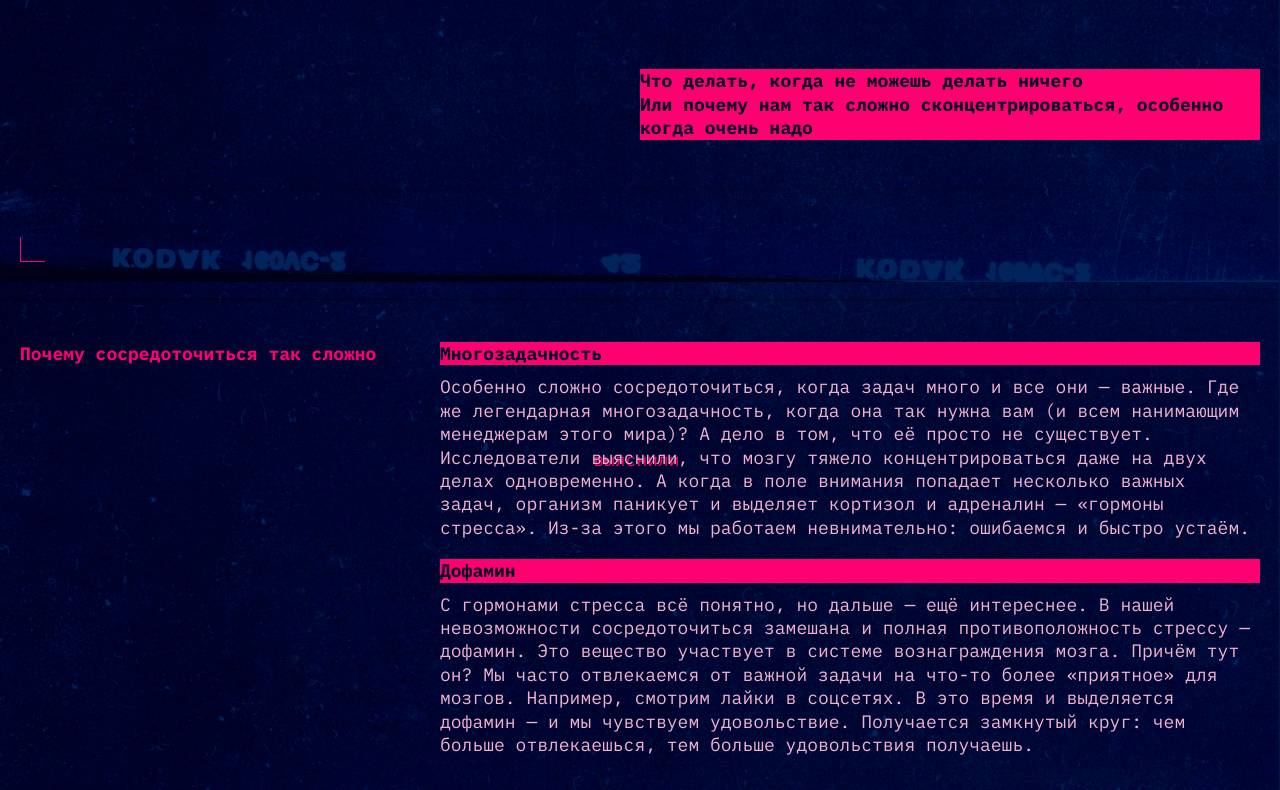
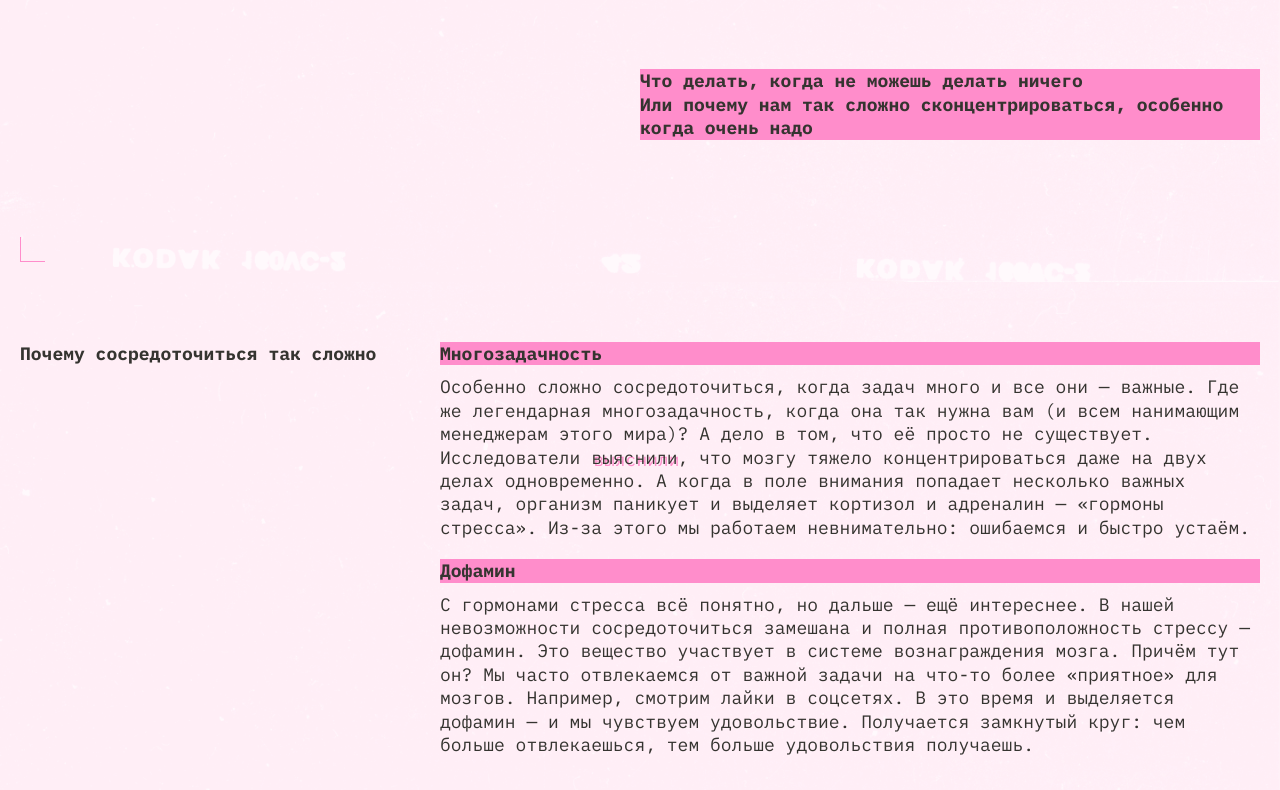
Before and after one commit to cosmo-kn/slozhno-sosredotochitsya-fd, a website: page index.html in a window 1280 px wide. Shown: the part 518-1308 px from the top of the page. Drawn offline with Linux system fonts and the light colour scheme.

Commit message:
fin vers added support light theme

```diff
--- a/index.html
+++ b/index.html
@@ -10,11 +10,12 @@
     <link rel="apple-touch-icon" href="/images/mobile-icon.png" />
     <title>Сложно сосредоточиться</title>
     <link rel="stylesheet" href="/fonts/fonts.css" />
+    <link rel="stylesheet" href="./styles/globals.css" />
     <link rel="stylesheet" href="./styles/variables.css" />
-    <link rel="stylesheet" href="./styles/globals.css" />
     <link rel="stylesheet" href="./styles/style.css" />
     <link rel="stylesheet" href="./styles/dark.css" />
     <link rel="stylesheet" href="./styles/light.css" />
+
     <script src="./scripts/script.js"></script>
   </head>
   <body class="page">
--- a/styles/dark.css
+++ b/styles/dark.css
@@ -1,16 +1,26 @@
-/*
-  Специально для тёмной темы при наличии класса,
-  здесь окажутся стили, которые нужно переопределить принудительно,
-  переключая тему
-*/
-
 :root.theme-dark {
-  /* сохраните этот селектор в приведённом виде.
-    Так стили написанные ниже будут иметь больший вес,
-    чем стили в медиазапросе предпочтений пользователя
-  */
+  --text-color-main: #f1b2ce;
+  --accent-color: #ff0070;
+  --main-title-color: #db00ff;
+  --text-color-subtitle: #000028;
+  --background-image: url(../images/cover-image-dark.png);
+  --hover-theme-menu-button: #ff006f66;
+  --background-color: #00032d;
 }
 
 .theme-dark .page {
-  /* Вам также нужно будет написать ряд подобных селекторов */
+  --background-color: #00032d;
+  --background-image: url(../images/cover-image-dark.png);
 }
+
+.theme-dark .section-title {
+  --accent-color: #ff0070;
+}
+
+.theme-dark .header__theme-menu-button:hover {
+  --hover-theme-menu-button: #ff006f66;
+}
+
+.theme-dark .header__theme-menu-button:disabled {
+  --accent-color: #ff0070;
+}
--- a/styles/light.css
+++ b/styles/light.css
@@ -1,20 +1,64 @@
-/*
-  Специально для светлой темы при наличии класса.
-  Здесь окажутся стили, которые нужно переопределить принудительно,
-  переключая тему
-*/
+:root.theme-light {
+  --text-color-main: #353430;
+  --accent-color: #ff8dcb;
+  --main-title-color: #ffc2e6;
+  --text-color-subtitle: #353430;
+  --background-image: url(../images/cover-image-light.png);
+  --hover-theme-menu-button: #32312d66;
+  --background-color: #ffeef6;
+}
+
+.theme-light .page {
+  --background-color: #ffeef6;
+  --background-image: url(../images/cover-image-light.png);
+}
+
+.theme-light .section-title {
+  --accent-color: #353430;
+}
+
+.theme-light .header__label-record {
+  display: none;
+}
+
+.theme-light .header__theme-menu-button:hover {
+  --hover-theme-menu-button: #32312d66;
+}
+
+.theme-light .header__theme-menu-button:disabled {
+  --accent-color: #353430;
+}
 
 @media (prefers-color-scheme: light) {
 
-  :root.theme-light {
+  :root {
+    --text-color-main: #353430;
+    --accent-color: #ff8dcb;
+    --main-title-color: #ffc2e6;
+    --text-color-subtitle: #353430;
+    --background-image: url(../images/cover-image-light.png);
+    --hover-theme-menu-button: #32312d66;
+    --background-color: #ffeef6;
+  }
+
+  .page {
+    --background-color: #ffeef6;
     --background-image: url(../images/cover-image-light.png);
   }
+
+  .section-title {
+    --accent-color: #353430;
+  }
+
+ .header__label-record {
+    display: none;
+  }
+
+  .header__theme-menu-button:hover {
+    --hover-theme-menu-button: #32312d66;
+  }
+
+  .header__theme-menu-button:disabled {
+    --accent-color: #353430;
+  }
 }
-/* сохраните этот селектор в приведённом виде.
-    Так стили написанные ниже будут иметь больший вес,
-    чем стили в медиазапросе предпочтений пользователя
-  */
-
-.theme-light .page {
-  /* Вам также нужно будет написать ряд подобных селекторов */
-}
--- a/styles/style.css
+++ b/styles/style.css
@@ -4,7 +4,7 @@
   font-family: var(--font-family-main, monospace);
   font-size: var(--font-size-main, 116px);
   line-height: var(--line-height-main, 0.83);
-  background-color: var(--dark-color, #000028);
+  background-color: var(--background-color);
   background-image: var(--background-image);
   background-position: center;
   background-size: cover;
@@ -17,7 +17,7 @@ a {
 }
 
 a:hover {
-  border-block-end: 1px solid var(--text-color-main, #f1b2ce);
+  border-block-end: 1px solid currentColor;
 }
 
 a:focus {
@@ -57,13 +57,13 @@ a:focus-visible {
 }
 
 .header__theme-menu-button:hover {
-  border-color: #ff006f66;
+  border-color: var(--hover-theme-menu-button);
   cursor: pointer;
 }
 
 .header__theme-menu-button:disabled {
   border: 1px solid var(--accent-color, #ff0070);
-  cursor: initial;
+  pointer-events: none;
 }
 
 .header__theme-menu-list {
@@ -77,7 +77,7 @@ a:focus-visible {
 }
 
 .header__theme-menu-button:focus-visible {
-  border-block-end: 1px solid #ff0070;
+  border-block-end: 1px solid currentColor;
 }
 
 .title-main {
@@ -93,7 +93,7 @@ a:focus-visible {
 }
 
 .title-decor {
-  color: var(--dark-color, #000028);
+  color: var(--text-color-subtitle, #000028);
   font-weight: var(--weight-bold);
   background-color: var(--accent-color, #ff0070);
 }
@@ -149,7 +149,7 @@ a:focus-visible {
 /* ОСНОВНАЯ ЧАСТЬ  */
 
 .main {
-  margin-block-start: var(--margin-sm);
+  margin-block-start: var(--spacing-l);
 }
 
 .main p {
@@ -172,7 +172,7 @@ a:focus-visible {
 
 .content-section {
   padding: 0 var(--spacing-sm) var(--spacing-sm);
-  margin-block-end: var(--margin-sm);
+  margin-block-end: var(--spacing-l);
   max-inline-size: 100%;
 }
 
@@ -257,12 +257,12 @@ a:focus-visible {
   /* ОСНОВНАЯ ЧАСТЬ  */
 
   .main {
-    margin-block-start: var(--margin-md);
+    margin-block-start: var(--spacing-xl);
   }
 
   .content-section {
     padding: 0 var(--spacing-md) 0;
-    margin-block-end: var(--margin-lg);
+    margin-block-end: var(--spacing-xxl);
     display: grid;
     grid-template-columns: 1fr 2fr;
     column-gap: var(--spacing-md);
@@ -306,7 +306,7 @@ a:focus-visible {
   }
 
   .content-section:last-child {
-    margin-block-end: var(--margin-md);
+    margin-block-end: var(--spacing-xl);
   }
 
   .footer {
--- a/styles/variables.css
+++ b/styles/variables.css
@@ -1,23 +1,19 @@
-/*
-  Переменные для вашего проекта
-  и их переопределение под различные устройства
-*/
-
 :root {
   --font-family-main: 'IBM Plex mono';
-  --text-color-main: #f1b2ce;
-  --accent-color: #ff0070;
-  --main-title-color: #db00ff;
-  --dark-color: #000028;
   --spacing-sm: 10px;
   --spacing-md: 20px;
-  --spacing-lg: 80px;
-  --margin-sm: 40px;
-  --margin-md: 60px;
-  --margin-lg: 80px;
+  --spacing-l: 40px;
+  --spacing-xl: 60px;
+  --spacing-xxl: 80px;
   --weight-normal: normal;
   --weight-bold: bold;
   --font-size-main: 18px;
   --line-height-main: 23.4px;
+  --text-color-main: #f1b2ce;
+  --accent-color: #ff0070;
+  --main-title-color: #db00ff;
+  --text-color-subtitle: #000028;
   --background-image: url(../images/cover-image-dark.png);
+  --hover-theme-menu-button: #ff006f66;
+  --background-color: #00032d;
 }
```
